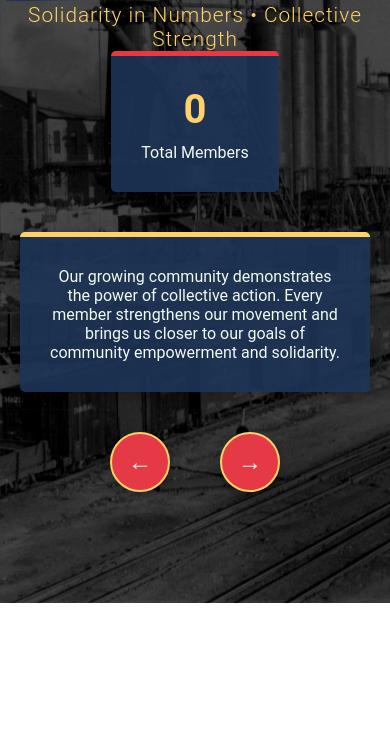
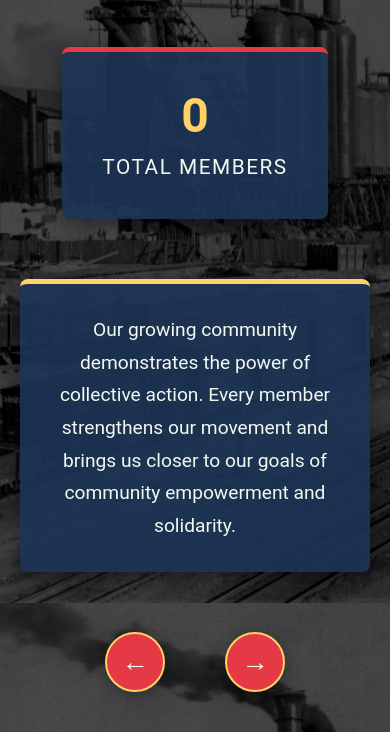
Before and after one commit to PuebloCommunists/PuebloColorado, a plain HTML site: page members.html in a window 390 px wide. Shown: the part 241-973 px from the top of the page. Before the commit the page ends 844 px from the top, so only its background shows below. Drawn offline with Linux system fonts and the light colour scheme.

Commit message:
Add files via upload

```diff
--- a/members.html
+++ b/members.html
@@ -14,26 +14,41 @@ body { font-family: 'Roboto', Arial; min-height: 100vh; display: flex; flex-dire
            align-items: center; justify-content: center; box-shadow: 0 2px 10px rgba(0,0,0,0.5); transition: 0.3s; z-index: 1000; border-radius: 50%; }
 .top-btn:hover { box-shadow: 0 0 20px var(--red), 0 0 30px var(--red); transform: scale(1.1); background: var(--dark-red); }
 .top-btn img { width: 70%; height: 70%; object-fit: cover; border-radius: 50%; }
-.container { max-width: 1000px; margin: 0 auto; padding: 40px 20px; position: relative; z-index: 10; text-align: center; }
-.title-container { position: relative; display: inline-block; margin-bottom: 20px; }
+.container { max-width: 1000px; margin: 0 auto; padding: 60px 30px; position: relative; z-index: 10; text-align: center; }
+.title-container { position: relative; display: inline-block; margin-bottom: 30px; }
 .title-backdrop { position: absolute; top: -15px; left: -15px; right: -15px; bottom: -15px; background: var(--dark-blue); z-index: 1; transform: rotate(-1deg); }
 .title-main { position: relative; background: var(--red); padding: 25px 50px; z-index: 3; display: inline-block; box-shadow: 0 4px 15px rgba(0,0,0,0.3);
               color: var(--light); font-size: 2.5rem; font-weight: 700; text-transform: uppercase; letter-spacing: 2px; border: 2px solid var(--yellow); }
-.subtitle { font-size: 1.3rem; color: var(--yellow); max-width: 600px; margin: 0 auto; font-weight: 300; letter-spacing: 1px; }
-.stat-card { background: rgba(29,53,87,0.9); padding: 30px; border-radius: 5px; box-shadow: 0 5px 15px rgba(0,0,0,0.3); display: inline-block; border-top: 5px solid var(--red); margin-bottom: 40px; }
-.stat-number { font-size: 3rem; font-weight: bold; color: var(--yellow); margin-bottom: 10px; }
-.admin-card { background: rgba(29,53,87,0.9); padding: 40px; border-radius: 5px; box-shadow: 0 5px 15px rgba(0,0,0,0.3); text-align: left; border-left: 5px solid var(--red); margin-bottom: 40px; }
-.admin-card h2 { color: var(--yellow); margin-bottom: 25px; text-align: center; font-size: 1.8rem; }
-.members-list { list-style: none; }
-.members-list li { padding: 15px 0; border-bottom: 1px solid rgba(255,255,255,0.2); color: rgba(255,255,255,0.9); }
-.admin-button { display: block; margin: 30px auto 0; padding: 15px 40px; background: var(--red); color: var(--light); border: none; border-radius: 4px;
-               cursor: pointer; font-weight: 700; text-transform: uppercase; transition: all 0.3s; border: 2px solid var(--yellow); }
-.admin-button:hover { background: var(--dark-red); transform: translateY(-3px); }
-.public-message { background: rgba(29,53,87,0.9); padding: 30px; border-radius: 5px; box-shadow: 0 5px 15px rgba(0,0,0,0.3); text-align: center; border-top: 5px solid var(--yellow); margin-bottom: 40px; }
-.page-navigator { display: flex; align-items: center; justify-content: center; gap: 50px; margin-top: 40px; }
-.navigator-arrow { width: 60px; height: 60px; display: flex; align-items: center; justify-content: center; background: var(--red); border: 2px solid var(--yellow);
-                   border-radius: 50%; cursor: pointer; transition: all 0.3s; box-shadow: 0 4px 10px rgba(0,0,0,0.3); }
-.navigator-arrow:hover { transform: scale(1.1); background: var(--dark-red); box-shadow: 0 0 20px var(--red); }
+.subtitle { font-size: 1.3rem; color: var(--yellow); max-width: 600px; margin: 0 auto 50px; font-weight: 300; letter-spacing: 1px; }
+
+/* Member Stats */
+.member-stats { margin-bottom: 60px; }
+.stat-card { background: rgba(29,53,87,0.9); padding: 40px; border-radius: 8px; box-shadow: 0 5px 20px rgba(0,0,0,0.4); display: inline-block; border-top: 5px solid var(--red); }
+.stat-number { font-size: 3.5rem; font-weight: bold; color: var(--yellow); margin-bottom: 15px; line-height: 1; }
+.stat-label { font-size: 1.3rem; color: var(--light); text-transform: uppercase; letter-spacing: 1.5px; }
+
+/* Public Message */
+.public-message { background: rgba(29,53,87,0.9); padding: 40px; border-radius: 8px; box-shadow: 0 5px 20px rgba(0,0,0,0.4); text-align: center; border-top: 5px solid var(--yellow); margin-bottom: 50px; max-width: 800px; }
+.public-message p { font-size: 1.2rem; line-height: 1.7; color: var(--light); margin: 0; }
+
+/* Admin Section */
+.admin-section { margin-bottom: 60px; }
+.admin-card { background: rgba(29,53,87,0.9); padding: 50px 40px; border-radius: 8px; box-shadow: 0 5px 20px rgba(0,0,0,0.4); text-align: left; border-left: 5px solid var(--red); max-width: 800px; margin: 0 auto; }
+.admin-card h2 { color: var(--yellow); margin-bottom: 35px; text-align: center; font-size: 2rem; font-weight: 600; }
+.members-list { list-style: none; margin: 0; }
+.members-list li { padding: 18px 0; border-bottom: 1px solid rgba(255,255,255,0.15); color: rgba(255,255,255,0.9); font-size: 1.1rem; line-height: 1.5; }
+.members-list li:last-child { border-bottom: none; }
+.members-list li strong { color: var(--light); font-weight: 600; }
+.members-list li em { color: var(--yellow); font-style: normal; font-weight: 500; }
+.admin-button { display: block; margin: 40px auto 0; padding: 16px 45px; background: var(--red); color: var(--light); border: none; border-radius: 6px;
+               cursor: pointer; font-weight: 700; text-transform: uppercase; transition: all 0.3s; border: 2px solid var(--yellow); font-size: 1.1rem; letter-spacing: 1px; }
+.admin-button:hover { background: var(--dark-red); transform: translateY(-3px); box-shadow: 0 8px 25px rgba(0,0,0,0.4); }
+
+/* Page Navigator */
+.page-navigator { display: flex; align-items: center; justify-content: center; gap: 60px; margin-top: 60px; }
+.navigator-arrow { width: 70px; height: 70px; display: flex; align-items: center; justify-content: center; background: var(--red); border: 2px solid var(--yellow);
+                   border-radius: 50%; cursor: pointer; transition: all 0.3s; box-shadow: 0 4px 15px rgba(0,0,0,0.3); }
+.navigator-arrow:hover { transform: scale(1.1); background: var(--dark-red); box-shadow: 0 0 25px var(--red); }
 
 /* Enhanced Popup */
 .popup-overlay {
@@ -105,7 +120,14 @@ body { font-family: 'Roboto', Arial; min-height: 100vh; display: flex; flex-dire
   background: linear-gradient(90deg, transparent, rgba(255, 255, 255, 0.3), transparent);
 }
 
-@media (max-width: 768px) { .title-main { font-size: 1.8rem; padding: 20px 30px; } .admin-card { padding: 25px; } .stat-number { font-size: 2.5rem; } }
+@media (max-width: 768px) {
+  .container { padding: 40px 20px; }
+  .title-main { font-size: 2rem; padding: 20px 35px; }
+  .admin-card { padding: 35px 25px; }
+  .stat-number { font-size: 3rem; }
+  .public-message { padding: 30px; }
+  .navigator-arrow { width: 60px; height: 60px; }
+}
 </style>
 </head>
 <body>
@@ -117,8 +139,13 @@ body { font-family: 'Roboto', Arial; min-height: 100vh; display: flex; flex-dire
   </div>
 </div>
 <div class="container">
-  <div class="header"><div class="title-container"><div class="title-backdrop"></div><h1 class="title-main">Member Management</h1></div>
-  <p class="subtitle">Solidarity in Numbers • Collective Strength</p></div>
+  <div class="header">
+    <div class="title-container">
+      <div class="title-backdrop"></div>
+      <h1 class="title-main">Member Management</h1>
+    </div>
+    <p class="subtitle">Solidarity in Numbers • Collective Strength</p>
+  </div>
 
   <div class="member-stats">
     <div class="stat-card">
@@ -140,8 +167,12 @@ body { font-family: 'Roboto', Arial; min-height: 100vh; display: flex; flex-dire
   </div>
 
   <div class="page-navigator">
-    <div class="navigator-arrow" onclick="location.href='doing.html'"><span style="font-size:1.5rem;color:var(--light);font-weight:bold;">←</span></div>
-    <div class="navigator-arrow" onclick="location.href='index.html'"><span style="font-size:1.5rem;color:var(--light);font-weight:bold;">→</span></div>
+    <div class="navigator-arrow" onclick="location.href='doing.html'">
+      <span style="font-size:1.7rem;color:var(--light);font-weight:bold;">←</span>
+    </div>
+    <div class="navigator-arrow" onclick="location.href='index.html'">
+      <span style="font-size:1.7rem;color:var(--light);font-weight:bold;">→</span>
+    </div>
   </div>
 </div>
 
```
